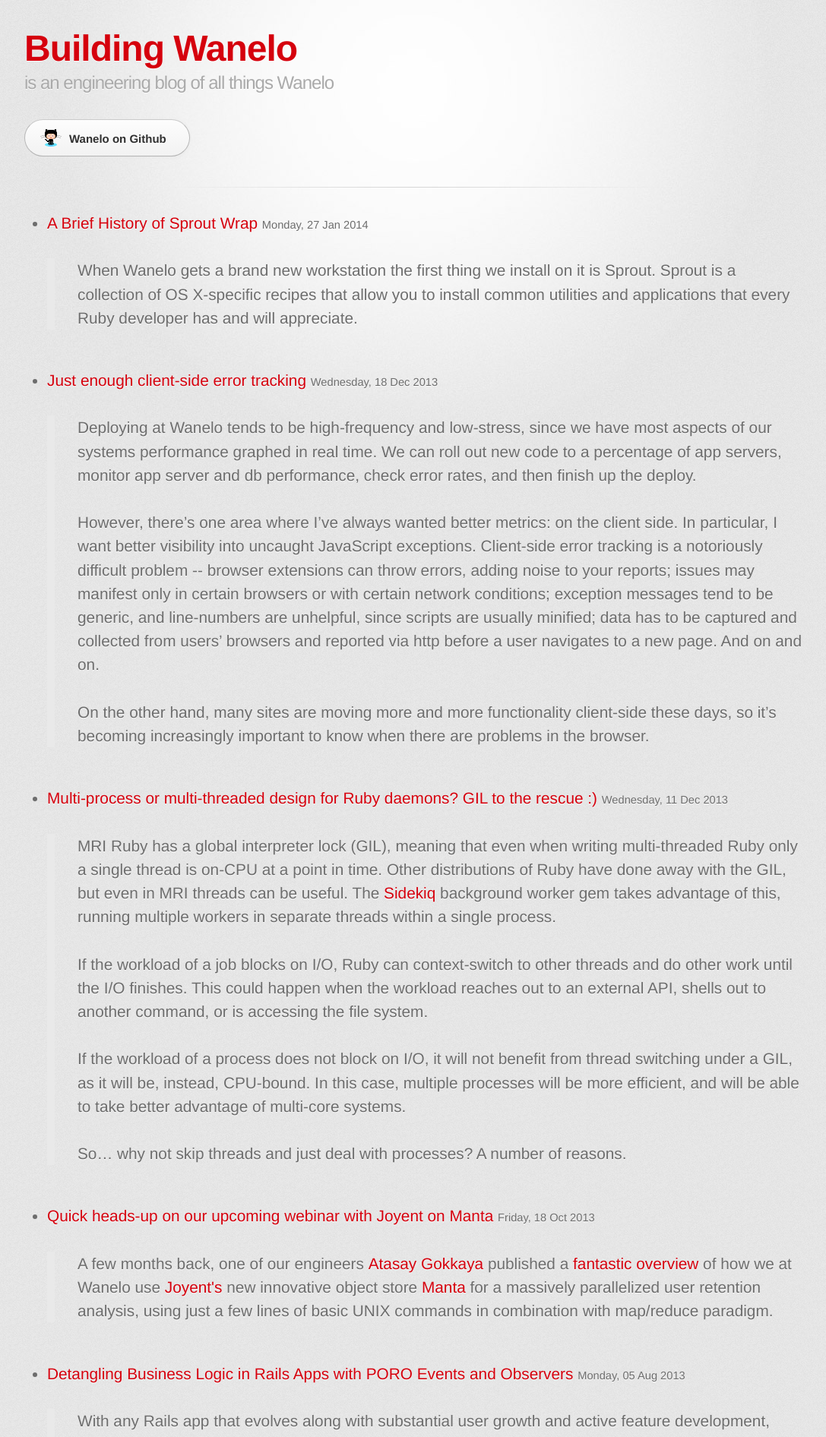
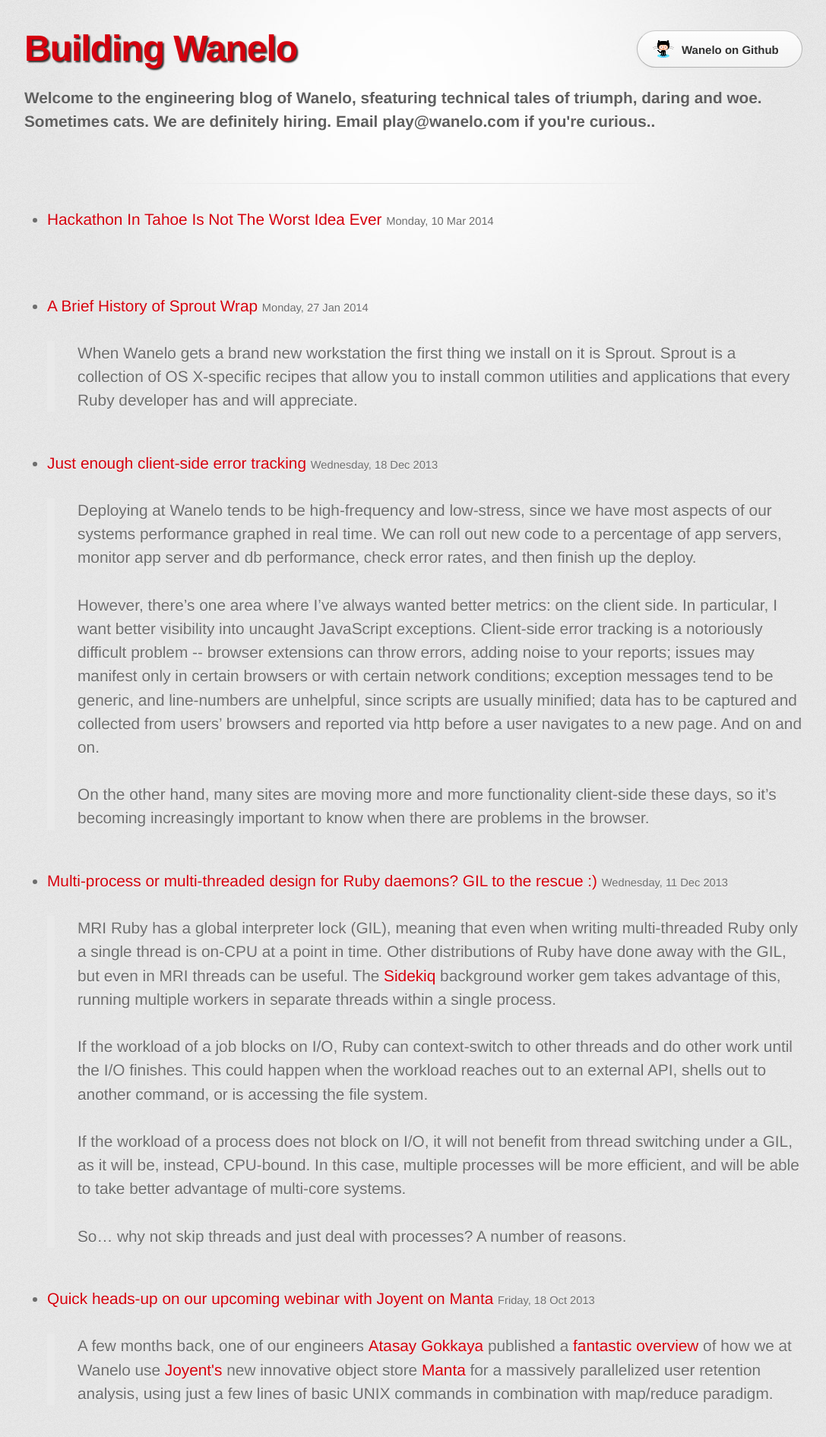
Before and after one commit to wanelo/wanelo.github.io, a Jekyll site: the page built from index.html, in a window 1280 px wide. Shown: the top 1892 px of the page at 76% size, without its empty margins (96-1183 px from the left). Built offline with Jekyll 4.4.1, drawn with Linux system fonts in a browser that asks for light colours; some web fonts are replaced.

Commit message:
Updates to styling

```diff
--- a/_includes/header.html
+++ b/_includes/header.html
@@ -19,12 +19,13 @@
 
         <header>
           {% if page.title %}
-          <h2><a href="/">Building Wanelo</a> is an engineering blog by the team that built Wanelo</h2>
+          <h2 class="post-head"><a href="/">Building Wanelo</a></h2>
           <hr>
           <h1>{{page.title}}</h1>
           {% else %}
           <h1><a href="/">Building Wanelo</a></h1>
-          <h2>is an engineering blog of all things Wanelo</h2>
+          <p class="sub-head">Welcome to the engineering blog of Wanelo, sfeaturing technical tales of triumph, daring and woe. Sometimes cats. We are definitely hiring. Email play@wanelo.com if you're curious..</p>
+          </h2>
           {% endif %}
         </header>
         <section id="main_content">
--- a/index.html
+++ b/index.html
@@ -1,7 +1,7 @@
 ---
 layout: default
 ---
-<section id="downloads" class="clearfix">
+<section id="downloads">
   <a href="https://github.com/wanelo" id="view-on-github" class="button"><span>Wanelo on Github</span></a>
 </section>
 
--- a/stylesheets/stylesheet.css
+++ b/stylesheets/stylesheet.css
@@ -72,8 +72,10 @@
   font-family: 'Chivo', 'Helvetica Neue', Helvetica, Arial, serif; font-weight: 900;
   letter-spacing: -1px;
   font-size: 48px;
-  color: #303030;
+  color: #707070;
   line-height: 1.2;
+  text-shadow: 2px 2px 2px rgba(0,0,0, 0.8);
+
 }
 
 header h2 {
@@ -82,6 +84,24 @@
   color: #aaa;
   font-weight: normal;
   line-height: 1.3;
+  margin-bottom: 30px;
+}
+
+header h2.post-head {
+    font-family: 'Chivo', 'Helvetica Neue', Helvetica, Arial, serif; font-weight: 900;
+    letter-spacing: -1px;
+    font-size: 36px;
+    color: #303030;
+    line-height: 1.2;
+    text-align: right;
+    text-shadow: 2px 2px 2px rgba(0,0,0, 0.8);
+}
+
+p.sub-head {
+    margin-top: 20px;
+    color: #606060;
+    font-weight: bold;
+
 }
 
 #container {
@@ -99,7 +119,9 @@
 }
 
 #downloads {
-  margin-bottom: 40px;
+  position: absolute;
+  top: 40px;
+  right: 10%;
 }
 
 a.button {
@@ -255,6 +277,7 @@
   margin-bottom: 8px;
 }
 
+
 h3 {
   color: #d5000d;
   font-size: 20px;
```
Also changed, not shown: _posts/2014-03-10-hackathon-in-tahoe-is-not-the-worst-idea-ever.md (added), 14 other files.
